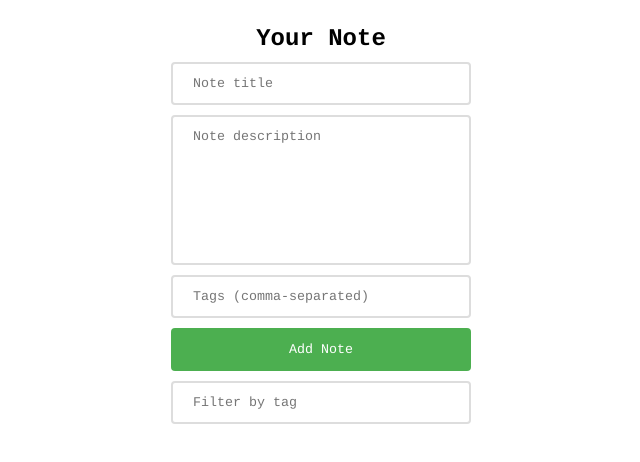
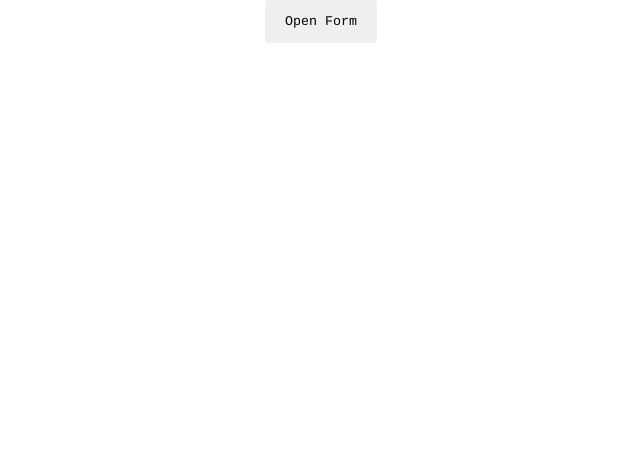
Before and after one commit to karayamanemre/note-react, a React (Create React App) app: page / in a window 1280 px wide. Shown: the top 462 px of the page, without its empty margins (319-959 px from the left). Built offline with nearby package versions, Linux system fonts and the light colour scheme.

Commit message:
open button added

```diff
--- a/public/index.html
+++ b/public/index.html
@@ -2,14 +2,9 @@
 <html lang="en">
   <head>
     <meta charset="utf-8" />
-    <link rel="icon" href="%PUBLIC_URL%/favicon.ico" />
     <meta name="viewport" content="width=device-width, initial-scale=1" />
     <meta name="theme-color" content="#000000" />
-    <meta
-      name="description"
-      content="Web site created using create-react-app"
-    />
-    <link rel="apple-touch-icon" href="%PUBLIC_URL%/logo192.png" />
+    <meta name="description" content="Web site created using create-react-app" />
     <!--
       manifest.json provides metadata used when your web app is installed on a
       user's mobile device or desktop. See https://developers.google.com/web/fundamentals/web-app-manifest/
--- a/src/NoteTaker.js
+++ b/src/NoteTaker.js
@@ -2,6 +2,7 @@ import { useState, useEffect } from 'react';
 import './NoteTaker.css';
 
 function NoteTaker() {
+  const [isFormOpen, setIsFormOpen] = useState(false);
   const [notes, setNotes] = useState([]);
   const [title, setTitle] = useState("");
   const [body, setBody] = useState("");
@@ -27,6 +28,7 @@ function NoteTaker() {
   }, [notes, filterTag]);
 
   function handleEditNote(index) {
+    setIsFormOpen(true);
     setEditing(true);
     setEditIndex(index);
     const selectedNote = notes[index];
@@ -36,6 +38,7 @@ function NoteTaker() {
   }
 
   function handleCancelEdit() {
+    setIsFormOpen(false);
     setEditing(false);
     setTitle("");
     setBody("");
@@ -69,6 +72,8 @@ function NoteTaker() {
 
   return (
     <div className='main'>
+      <button onClick={() => setIsFormOpen(!isFormOpen)}>{isFormOpen ? 'Close Form' : 'Open Form'}</button>
+      {isFormOpen && (
         <section className='form-container'>
           <h2>Your Note</h2>
           <form onSubmit={handleAddNote}>
@@ -96,6 +101,7 @@ function NoteTaker() {
         </form>
           <input type="text" placeholder="Filter by tag" onChange={handleFilterByTag} />
         </section>
+      )}
       <section className='notes-container'>
         {filteredNotes.map((note, index) => (
           <div className="note" key={index}>
```
Also changed, not shown: public/manifest.json, 1 other file (tests, documents, lock files or other folders). Lines whose indentation alone changed are shown as unchanged.
